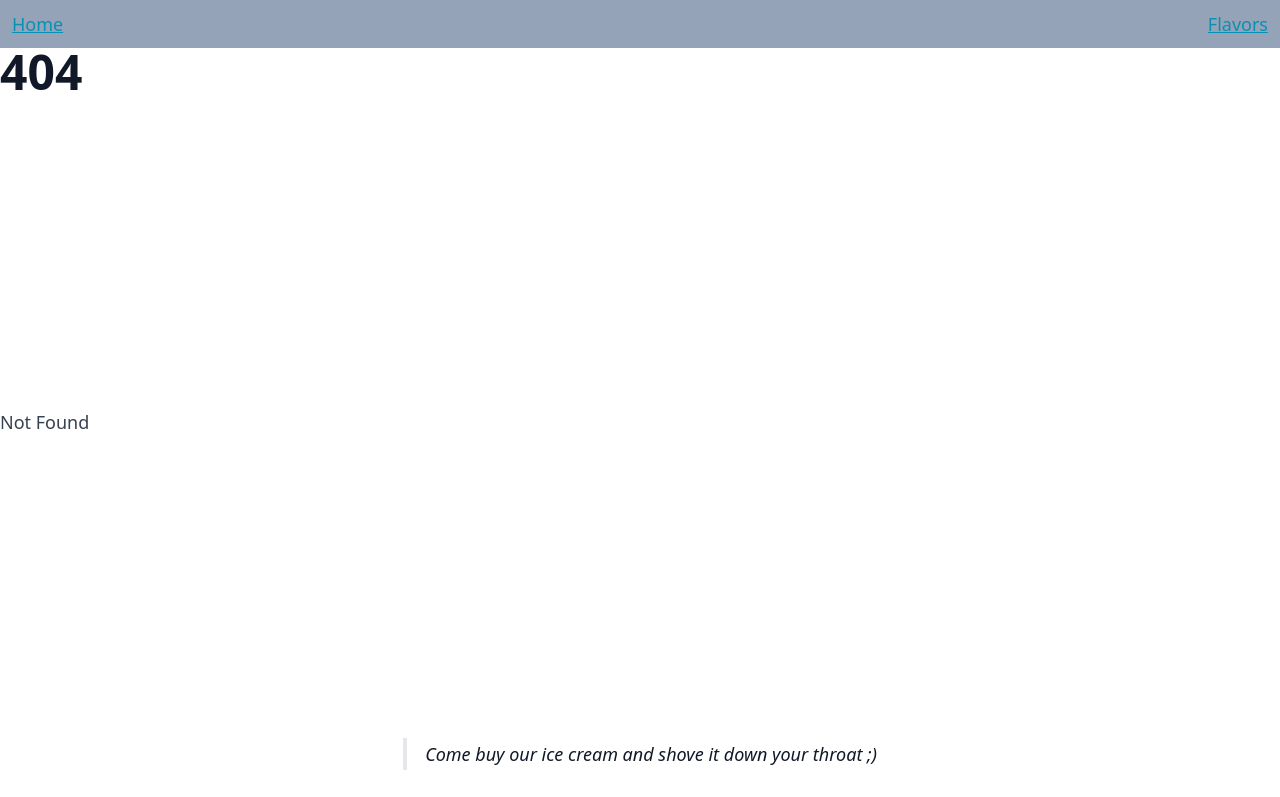
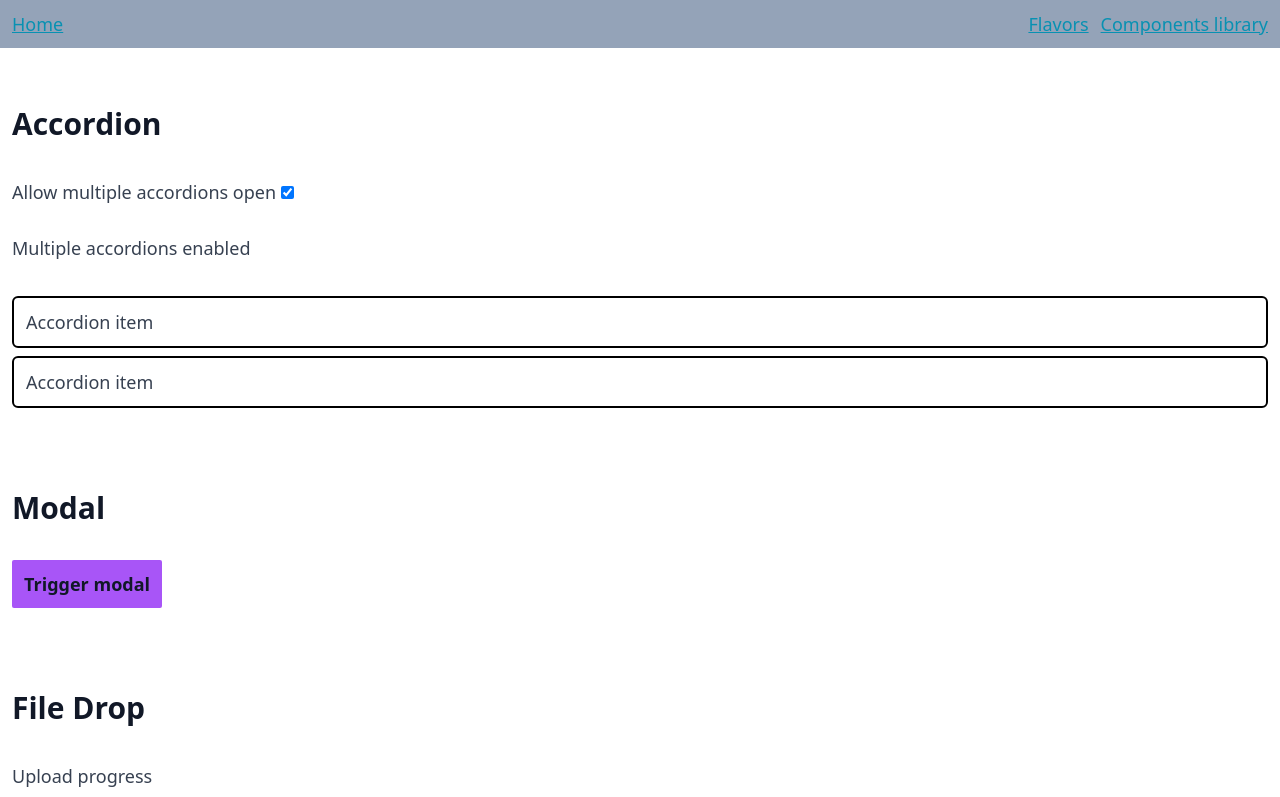
Before and after one commit to OfficialWebBoyz/svelte-web-builder-demo, a SvelteKit app: page /library in a window 1280 px wide. Before the commit this address had no page. Shown: the top 797 px of the page. Built offline with nearby package versions, Linux system fonts and the light colour scheme.

Commit message:
add components lib page

```diff
--- a/src/routes/+layout.svelte
+++ b/src/routes/+layout.svelte
@@ -15,6 +15,7 @@
 
 			<div class="flex gap-3">
 				<a href="/flavors">Flavors</a>
+				<a href="/library">Components library</a>
 			</div>
 		</div>
 	</nav>
--- /dev/null
+++ b/src/routes/library/+page.svelte
@@ -0,0 +1,88 @@
+<script lang="ts">
+	import Modal, { triggerModal } from '$lib/components/Modal.svelte';
+	import Accordion, { useAccordion } from '$lib/components/Accordion.svelte';
+	import FileDrop from '$lib/components/FileDrop.svelte';
+
+	const latin =
+		'Lorem ipsum dolor sit amet, consectetur adipiscing elit, sed do eiusmod tempor incididunt ut labore et dolore magna aliqua. Ut enim ad minim veniam, quis nostrud exercitation ullamco laboris nisi ut aliquip ex ea commodo consequat.';
+
+	let allowMultipleAccordionsOpen = true;
+	let accordionElement: HTMLElement | null = null;
+
+	$: useAccordion(accordionElement);
+</script>
+
+<main>
+	<form class="flex flex-col gap-6 x-container">
+		<section>
+			<h2>Accordion</h2>
+
+			<label for="accordions"> Allow multiple accordions open </label>
+			<input
+				type="checkbox"
+				id="accordions"
+				name="accordions"
+				checked
+				on:change={(e) => {
+					allowMultipleAccordionsOpen = e.currentTarget.checked;
+				}}
+			/>
+			{#if allowMultipleAccordionsOpen}
+				<div class="grid gap-2">
+					<p>Multiple accordions enabled</p>
+					<Accordion title="Accordion item">
+						{latin}
+					</Accordion>
+					<Accordion title="Accordion item">
+						{latin}
+					</Accordion>
+				</div>
+			{:else}
+				<div bind:this={accordionElement} class="grid gap-2">
+					<p>Only allow one accordion to be open at a time</p>
+					<Accordion id="uno" title="Accordion item">
+						{latin}
+					</Accordion>
+					<Accordion id="dos" title="Accordion item">
+						{latin}
+					</Accordion>
+
+					<div dir="ltr">
+						<pre class="whitespace-pre-line break-words overflow-scroll w-full">
+							# Devs
+							Multiple accordions are enabled by default. To disable the default functionality,
+
+							Javascript:
+							let accordionElement: HTMLElement | null = null;
+							$: useAccordion(accordionElement);
+
+							HTML:
+							&lt;div bind:this={'{accordionElement}'}&gt;
+								<span>{'{Accordion}'}</span>
+							&lt;div&gt;
+						</pre>
+					</div>
+				</div>
+			{/if}
+		</section>
+
+		<section>
+			<h2>Modal</h2>
+
+			<div>
+				<button type="button" on:click={triggerModal}>
+					<strong>Trigger modal</strong>
+				</button>
+				<Modal title="Hello">{latin}</Modal>
+			</div>
+		</section>
+
+		<section>
+			<h2>File Drop</h2>
+
+			<div>
+				<FileDrop />
+			</div>
+		</section>
+	</form>
+</main>
```
